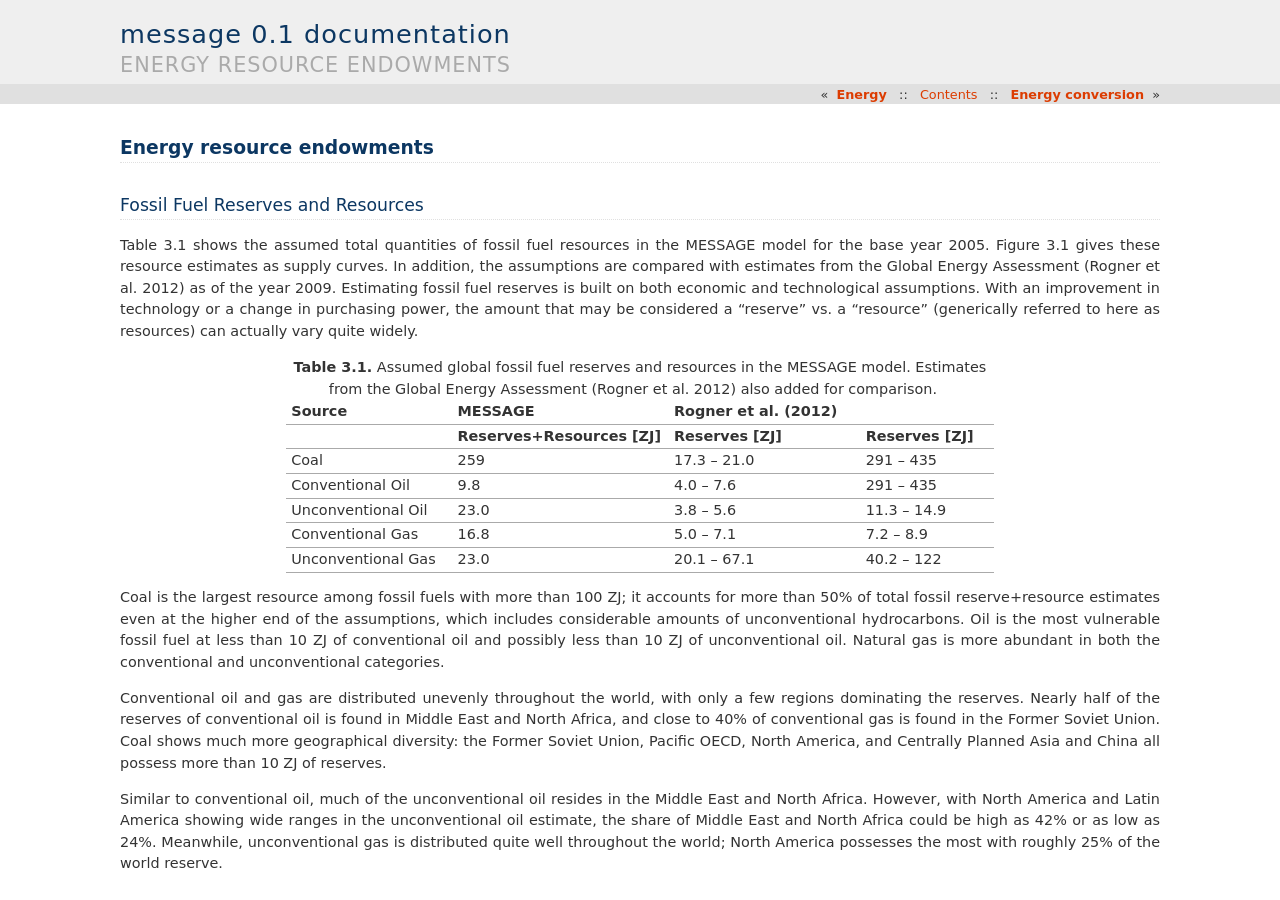
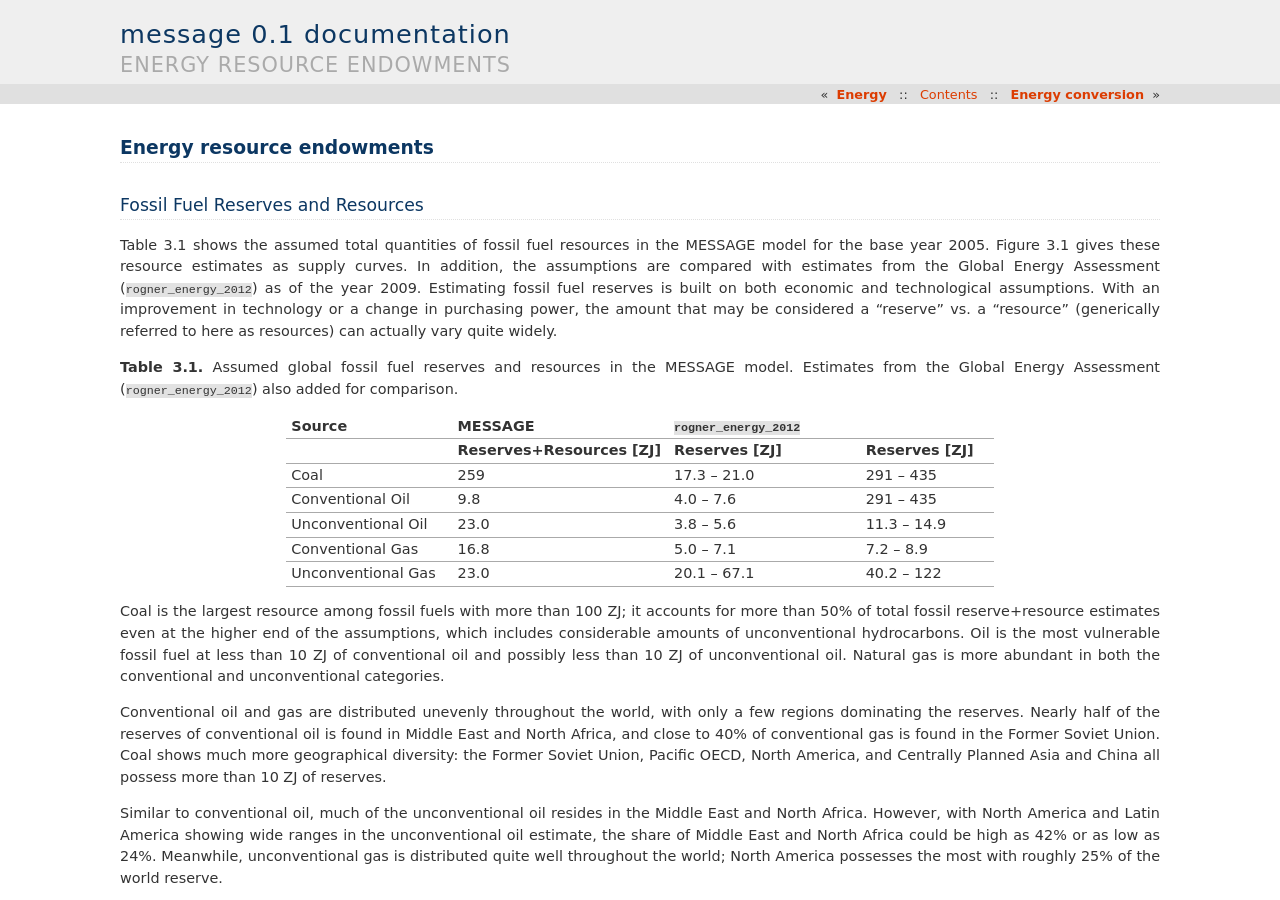
Before and after one commit to yiyi1991/message-ix-models, a Sphinx documentation site: the page built from doc/global/source/message_globiom/energy/resource.rst, in a window 1280 px wide and 900 px high. Built offline with Sphinx 7.4.7, drawn with Linux system fonts in a browser that asks for light colours; cross-references to code outside the pages are shown as plain code; some of the changed text lies outside the part shown.

Commit message:
Update resource.rst

```diff
--- a/doc/global/source/message_globiom/energy/resource.rst
+++ b/doc/global/source/message_globiom/energy/resource.rst
@@ -2,15 +2,17 @@
 ==========================
 Fossil Fuel Reserves and Resources
 ---------------------------------------------
-Table 3.1 shows the assumed total quantities of fossil fuel resources in the MESSAGE model for the base year 2005. Figure 3.1 gives these resource estimates as supply curves. In addition, the assumptions are compared with estimates from the Global Energy Assessment (Rogner et al. 2012) as of the year 2009. Estimating fossil fuel reserves is built on both economic and technological assumptions. With an improvement in technology or a change in purchasing power, the amount that may be considered a “reserve” vs. a “resource” (generically referred to here as resources) can actually vary quite widely.
+Table 3.1 shows the assumed total quantities of fossil fuel resources in the MESSAGE model for the base year 2005. Figure 3.1 gives these resource estimates as supply curves. In addition, the assumptions are compared with estimates from the Global Energy Assessment (:cite:`rogner_energy_2012`) as of the year 2009. Estimating fossil fuel reserves is built on both economic and technological assumptions. With an improvement in technology or a change in purchasing power, the amount that may be considered a “reserve” vs. a “resource” (generically referred to here as resources) can actually vary quite widely.
 
-.. list-table:: **Table 3.1.** Assumed global fossil fuel reserves and resources in the MESSAGE model. Estimates from the Global Energy Assessment (Rogner et al. 2012) also added for comparison.
+**Table 3.1.** Assumed global fossil fuel reserves and resources in the MESSAGE model. Estimates from the Global Energy Assessment (:cite:`rogner_energy_2012`) also added for comparison.
+
+.. list-table::
    :widths: 20 26 23 16
    :header-rows: 2
 
    * - Source
      - MESSAGE
-     - Rogner et al. (2012)
+     - :cite:`rogner_energy_2012`
      -
    * -
      - Reserves+Resources [ZJ]
@@ -44,6 +46,13 @@
 Similar to conventional oil, much of the unconventional oil resides in the Middle East and North Africa. However, with North America and Latin America showing wide ranges in the unconventional oil estimate, the share of Middle East and North Africa could be high as 42% or as low as 24%. Meanwhile, unconventional gas is distributed quite well throughout the world; North America possesses the most with roughly 25% of the world reserve.
 
 .. image:: /_static/global_resources_3.1.png
+**Figure 3.1.** Cumulative global resource supply curves for oil, gas, and coal in the MESSAGE model. The double-headed arrows show the central reserve and resource estimates from Rogner et al. (2012).
+
+Nuclear Resources
+-------------------
+
+Estimates of available uranium resources in the literature vary considerably, which could become relevant if advanced nuclear fuel cycles (e.g., the plutonium cycle including fast breeder reactors, the thorium cycle) are not available. In MESSAGE advanced nuclear cycles such as the plutonium cycle and nuclear fuel reprocessing are in principle represented, but their availability varies following the scenario narrative. Figure 3.2 below shows the levels of uranium resources assumed available in recent MESSAGE scenarios, building upon the Global Energy Assessment scenarios. These span a considerable range of the estimates in the literature, but at the same time none of them fall at the extreme ends of the spectrum (see Rogner et al. (2012), Section 7.5.2 for a more detailed discussion of uranium resources). Nuclear resources and fuel cycle (if available) are modeled at the global level, which is compatible with the notion of the nuclear fuel cycle being under international control.
+
 **Figure 3.1.** Global uranium resources in the MESSAGE interpretation of the 3 GEA pathway groups compared to ranges in the literature (Schneider and Sailor, 2008).
 
 .. _renewable:
```
